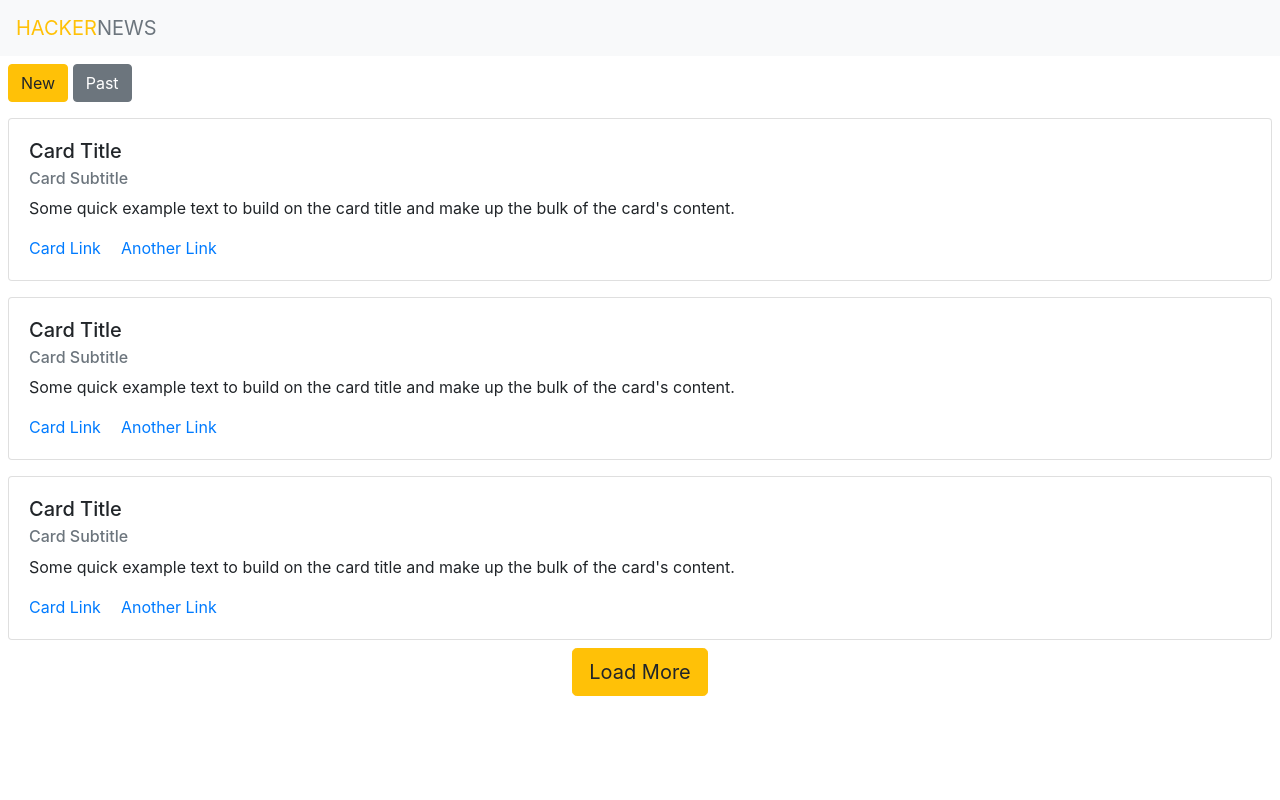
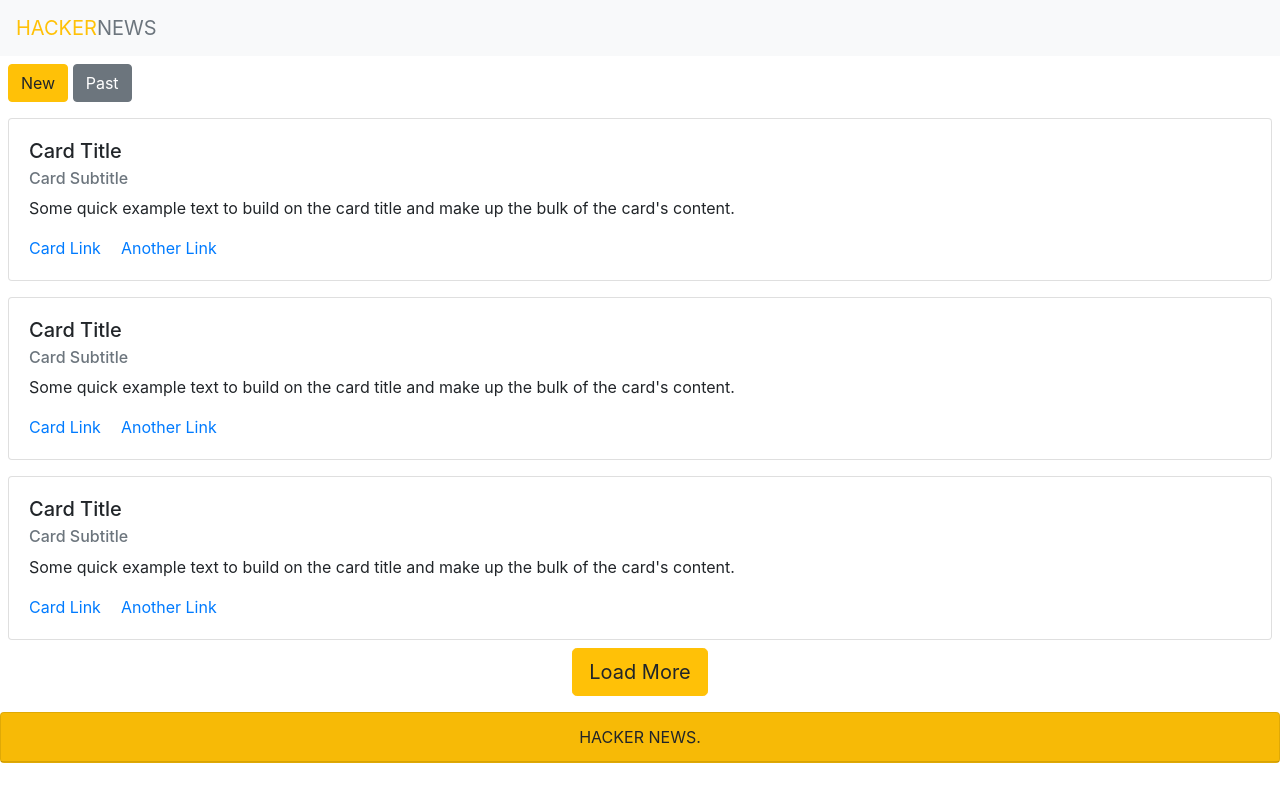
Before and after one commit to bmuhamood/hackernew-app, a React (Create React App) app: page / in a window 1280 px wide. Built offline with nearby package versions, Linux system fonts and the light colour scheme.

Commit message:
finalised footer components

```diff
--- a/src/App.js
+++ b/src/App.js
@@ -4,6 +4,7 @@
 import Subnav from './components/Subnav';
 import Timeline from './components/Timeline';
 import Loadmore from './components/Loadmore';
+import Footer from './components/Footer';
 
 function App() {
   return (
@@ -14,6 +15,7 @@
       <Timeline />
       <Timeline />
       <Loadmore />
+      <Footer />
     </div>
   );
 }
--- /dev/null
+++ b/src/components/Footer.js
@@ -0,0 +1,14 @@
+import React from 'react';
+import { Card } from 'react-bootstrap';
+
+function Footer() {
+    return (
+      <div className="mt-3">
+        <Card className="bg-warning">
+          <Card.Header>HACKER NEWS.</Card.Header>
+        </Card>
+      </div>
+    );
+}
+
+export default Footer
```
